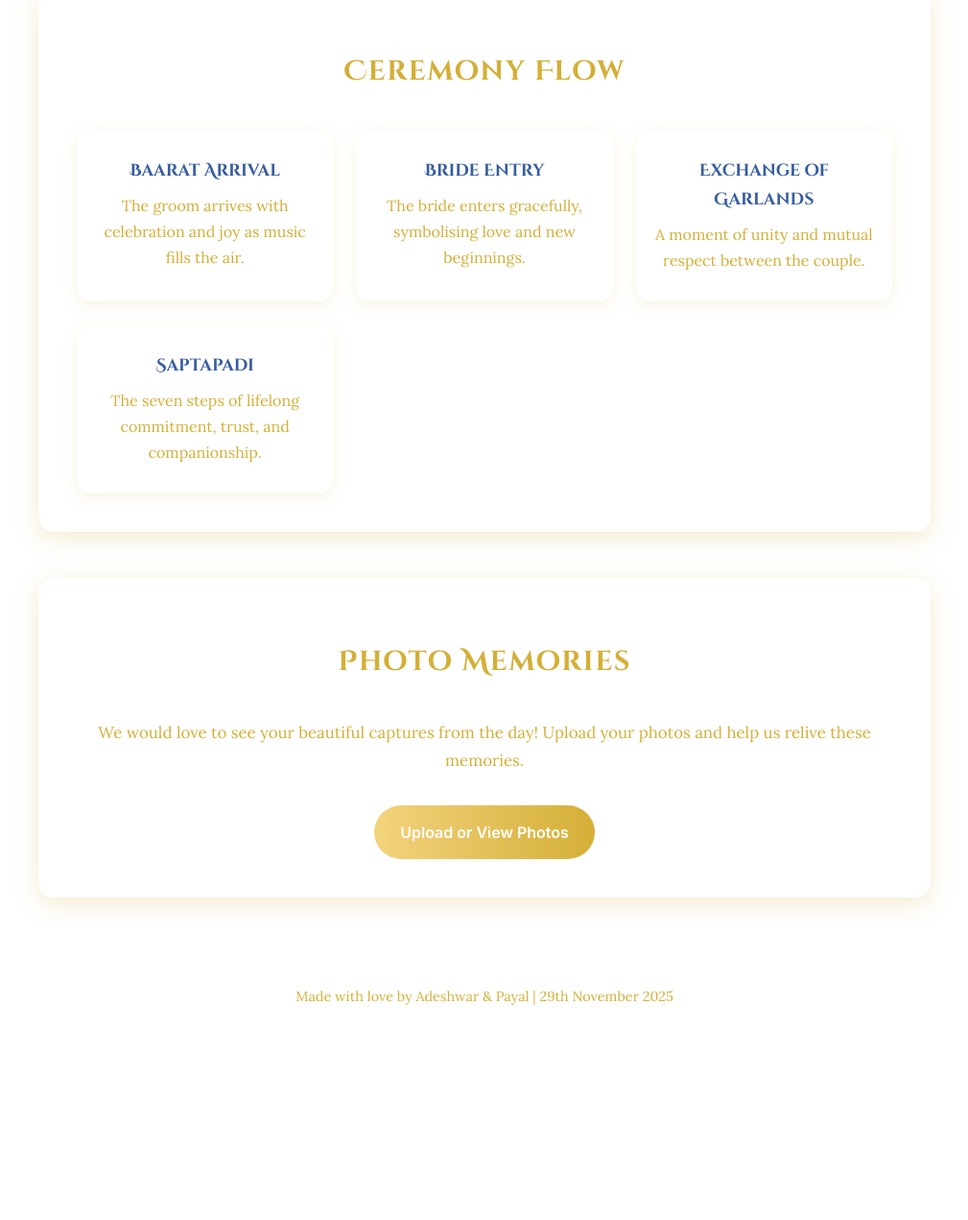
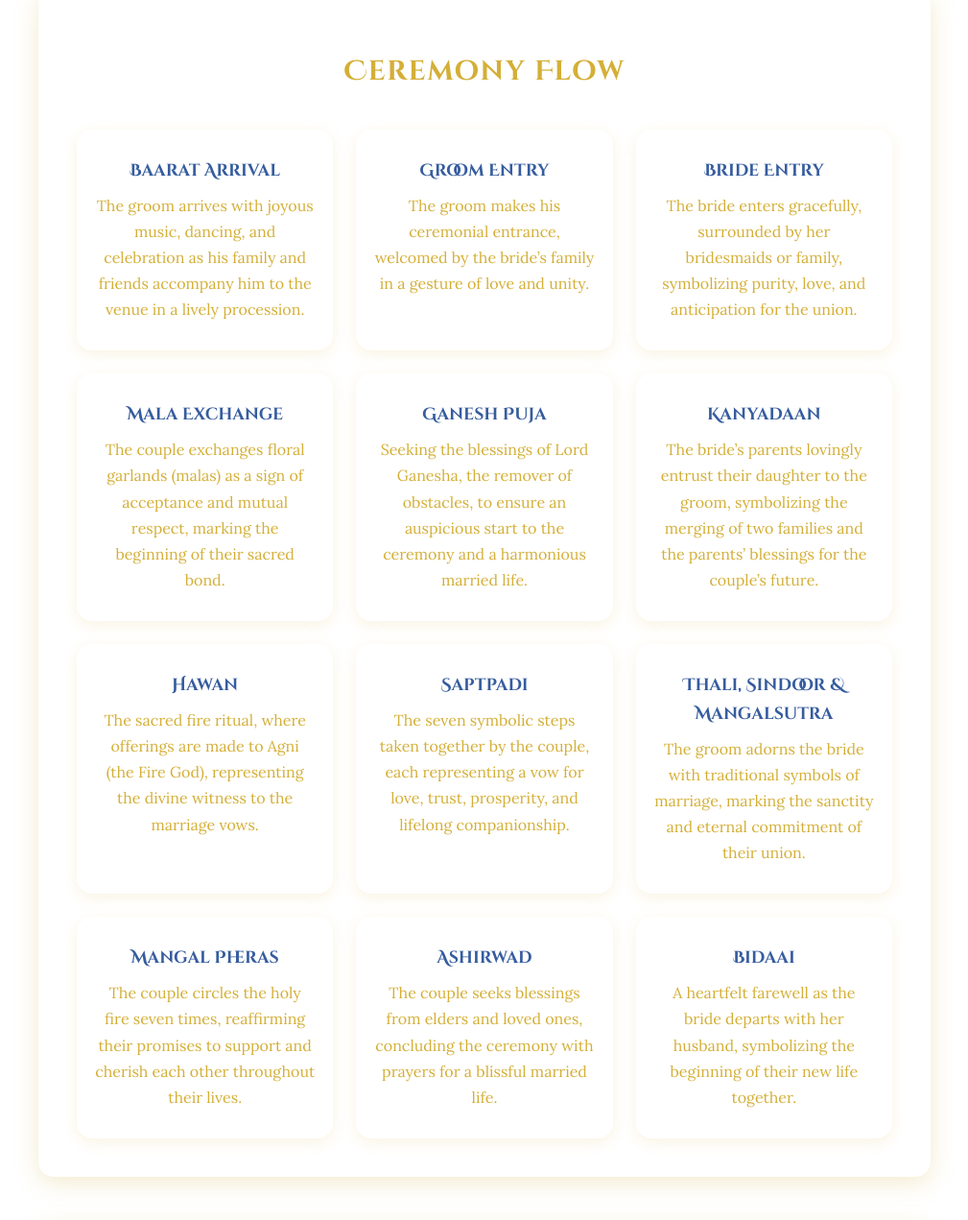
Before and after one commit to Adeshwar/adeshwar.github.io, a plain HTML site: page index.html in a window 1280 px wide. Shown: the part 1712-2983 px from the top of the page at 96% size, without its empty margins (135-1144 px from the left). Before the commit the page ends 2806 px from the top, so only its background shows below. Drawn offline with nearby package versions, Linux system fonts and the light colour scheme.

Commit message:
Update index.html

```diff
--- a/index.html
+++ b/index.html
@@ -207,10 +207,19 @@
   <section>
     <h2>Ceremony Flow</h2>
     <div class="grid">
-      <div class="card"><strong>Baarat Arrival</strong>The groom arrives with celebration and joy as music fills the air.</div>
-      <div class="card"><strong>Bride Entry</strong>The bride enters gracefully, symbolising love and new beginnings.</div>
-      <div class="card"><strong>Exchange of Garlands</strong>A moment of unity and mutual respect between the couple.</div>
-      <div class="card"><strong>Saptapadi</strong>The seven steps of lifelong commitment, trust, and companionship.</div>
+      <div class="card"><strong>Baarat Arrival</strong>The groom arrives with joyous music, dancing, and celebration as his family and friends accompany him to the venue in a lively procession.</div>
+      <div class="card"><strong>Groom Entry</strong>The groom makes his ceremonial entrance, welcomed by the bride’s family in a gesture of love and unity.</div>
+      <div class="card"><strong>Bride Entry</strong>The bride enters gracefully, surrounded by her bridesmaids or family, symbolizing purity, love, and anticipation for the union.</div>
+      <div class="card"><strong>Mala Exchange</strong>The couple exchanges floral garlands (malas) as a sign of acceptance and mutual respect, marking the beginning of their sacred bond.</div>
+      <div class="card"><strong>Ganesh Puja</strong>Seeking the blessings of Lord Ganesha, the remover of obstacles, to ensure an auspicious start to the ceremony and a harmonious married life.</div>
+      <div class="card"><strong>Kanyadaan</strong>The bride’s parents lovingly entrust their daughter to the groom, symbolizing the merging of two families and the parents’ blessings for the couple’s future.</div>
+      <div class="card"><strong>Hawan</strong>The sacred fire ritual, where offerings are made to Agni (the Fire God), representing the divine witness to the marriage vows.</div>
+      <div class="card"><strong>Saptpadi</strong>The seven symbolic steps taken together by the couple, each representing a vow for love, trust, prosperity, and lifelong companionship.</div>
+      <div class="card"><strong>Thali, Sindoor & Mangalsutra</strong>The groom adorns the bride with traditional symbols of marriage, marking the sanctity and eternal commitment of their union.</div>
+      <div class="card"><strong>Mangal Pheras</strong>The couple circles the holy fire seven times, reaffirming their promises to support and cherish each other throughout their lives.</div>
+      <div class="card"><strong>Ashirwad</strong>The couple seeks blessings from elders and loved ones, concluding the ceremony with prayers for a blissful married life.</div>
+      <div class="card"><strong>Bidaai</strong>A heartfelt farewell as the bride departs with her husband, symbolizing the beginning of their new life together.</div>
+
     </div>
   </section>
 
```
